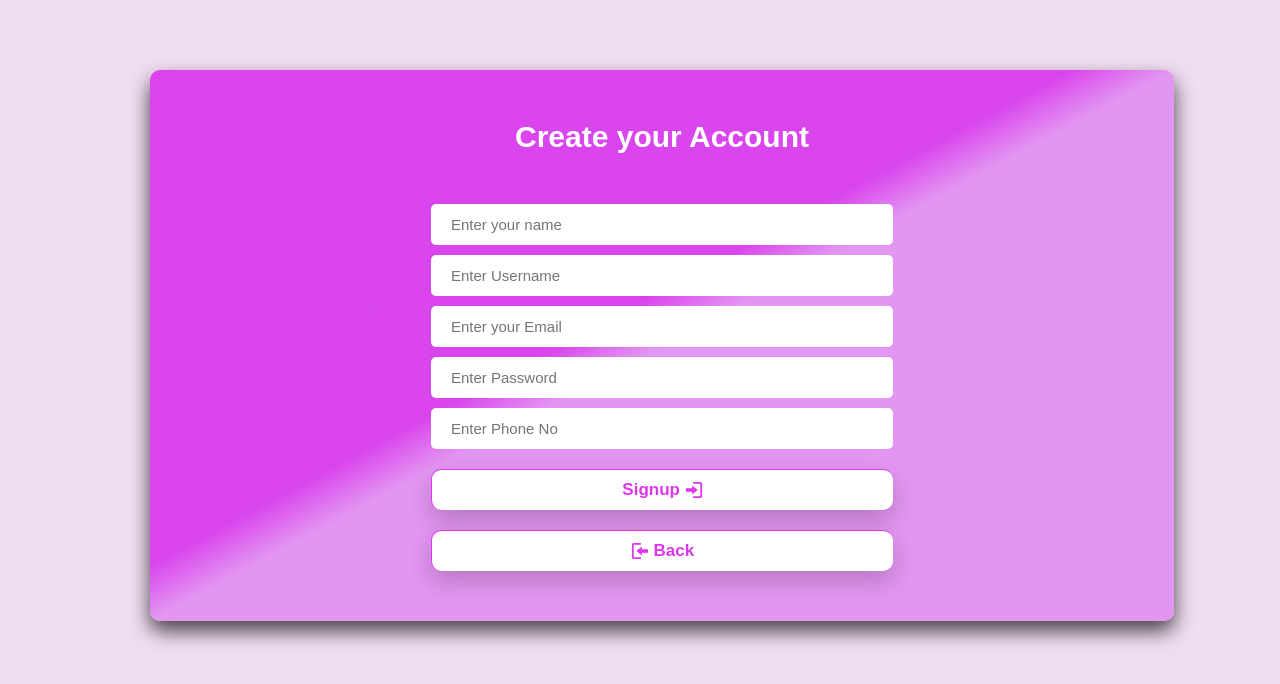
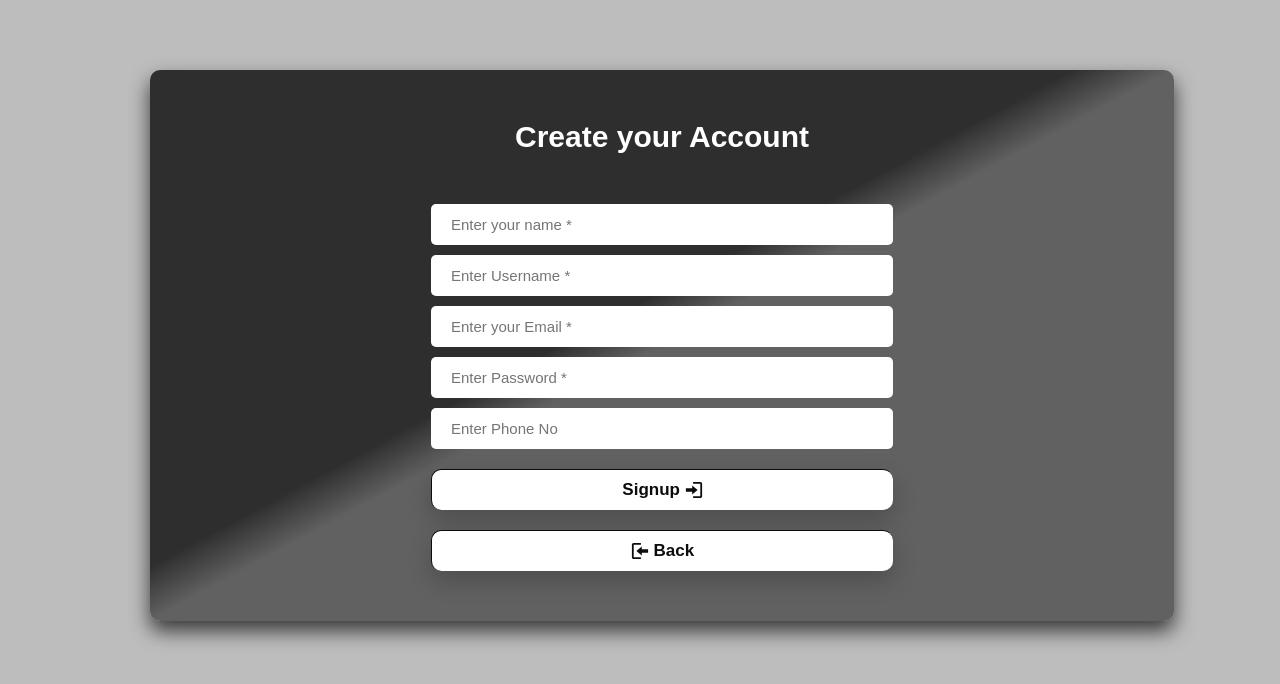
Before and after one commit to chnoumanejaz/Coffee-Shop-using-js-php, a PHP site: page /signup.php in a window 1280 px wide. Shown: the top 684 px of the page. Run offline with PHP 8.4, Linux system fonts and the light colour scheme.

Commit message:
Login bugs Resolved + account controls added

```diff
--- a/css/index.css
+++ b/css/index.css
@@ -20,7 +20,22 @@ body {
 /* Variables for All the colors */
 
 :root {
-    --PRIMARY-COLOR-DARK: rgb(221, 54, 236);
+    --PRIMARY-COLOR-DARK: rgb(12, 12, 12);
+    --PRIMARY-COLOR-DARK-OPAC: rgba(32, 32, 32, 0.911);
+    --PRIMARY-COLOR-LIGHT-OPAC: rgba(97, 97, 97, 0.781);
+    --PRIMARY-COLOR-LIGHT: rgb(97, 97, 97);
+    --PRIMARY-COLOR-LIGHT2: rgb(129, 129, 129);
+    --CART-COLOR: #acacac;
+
+    --BG-COLOR: rgb(189, 189, 189);
+
+    --LINEAR-LIGHT: rgb(170, 170, 170);
+    --LINEAR-DARK: rgba(0, 0, 0, 0.747);
+    --LINKEDIN: #fff;
+    --BOX-SHADOW: 0 10px 25px rgba(0, 0, 0, .2);
+
+    /* // purple color */
+    /* --PRIMARY-COLOR-DARK: rgb(221, 54, 236);
     --PRIMARY-COLOR-DARK-OPAC: rgba(215, 54, 236, 0.911);
     --PRIMARY-COLOR-LIGHT-OPAC: rgba(223, 149, 241, 0.781);
     --PRIMARY-COLOR-LIGHT: rgb(226, 149, 241);
@@ -32,7 +47,7 @@ body {
     --LINEAR-LIGHT: rgba(127, 54, 145, 0.918);
     --LINEAR-DARK: rgba(0, 0, 0, 0.747);
     --LINKEDIN: #000;
-    --BOX-SHADOW: 0 10px 25px rgba(0, 0, 0, .2);
+    --BOX-SHADOW: 0 10px 25px rgba(0, 0, 0, .2); */
 }
 
 
@@ -46,12 +61,9 @@ body {
     z-index: 5;
 } */
 
-
-
 .section-heading {
     color: var(--PRIMARY-COLOR-DARK);
 }
-
 
 .nav {
     background-color: var(--PRIMARY-COLOR-DARK-OPAC);
@@ -961,3 +973,25 @@ td {
 .updateinp{
     flex-grow: 1;
 }
+.logout-btn:hover{
+    color: red;
+}
+.dropdown__main{
+    position: relative;
+    transition: all .3s;
+}
+.dropdown__main:hover,
+.cartBtn:hover{
+    color: green;
+}
+.dropdown__Account{
+    display: flex;
+    justify-content: center;
+    align-items: center;
+    margin-top: 7px;
+    position: absolute;
+    top: 0;
+    width: auto;
+    margin-left: -4rem;
+    transition: all .3s;
+}
--- a/gateway.php
+++ b/gateway.php
@@ -39,7 +39,7 @@ if (isset($_SESSION['cart'])) {
             </div>
             <div class="redirection">
                 <h3 class="re">
-                    We are Redirecting you to Main Page in 03 sec. . . 😉
+                    We are Redirecting you to Main Page in 1.5 sec. . . 😉
                 </h3>
             </div>
         </main>
--- /dev/null
+++ b/js/validateSignup.js
@@ -0,0 +1,43 @@
+
+
+'use strict';
+
+// Error and Success Messages
+const error = document.querySelector('.error-sec');
+const errorMsg = document.querySelector('.error');
+
+
+// Error to render on page for 2.5s
+const errorIcon = `
+      <svg class="svg-white">
+        <use xlink:href="img/sprite.svg#icon-warning"></use>
+      </svg>`;
+
+const showError = function (msg) {
+  errorMsg.textContent = msg;
+  errorMsg.insertAdjacentHTML('beforeend', errorIcon);
+  error.style.transform = 'translateY(3rem)';
+  setTimeout(function () {
+    error.style.transform = 'translateY(-20rem)';
+  }, 2500);
+};
+
+
+
+// Selection of Input fields
+
+const uname = document.querySelector('.name');
+const userName = document.querySelector('.username');
+const email = document.querySelector('.email');
+const pass = document.querySelector('.pass');
+const signupbtn = document.querySelector('.signupbtn');
+
+signupbtn.addEventListener('click', function(e)
+{
+    if(uname.value.trim() === '' || userName.value.trim() === '' || pass.value.trim() === '' || email.value.trim() === '')
+    {
+        e.preventDefault();
+        console.log(pass.value.trim());
+        showError('Please Fill All the Required Fields! 😒')
+    }
+})
--- a/login.php
+++ b/login.php
@@ -6,6 +6,7 @@
     <meta name="viewport" content="width=device-width, initial-scale=1.0" />
     <title>Login to the Account</title>
     <link rel="stylesheet" href="css/index.css" />
+    <link rel="stylesheet" href="css/responsiveMain.css" />
 </head>
 
 <body>
--- a/main.php
+++ b/main.php
@@ -13,6 +13,7 @@ setcookie('user', '', time() - 3600, '/');
   <meta name="viewport" content="width=device-width, initial-scale=1.0" />
   <title>Login to the Account</title>
   <link rel="stylesheet" href="css/index.css" />
+  <link rel="stylesheet" href="css/responsiveMain.css" />
 </head>
 
 <body>
--- a/signup.php
+++ b/signup.php
@@ -6,6 +6,7 @@
     <meta name="viewport" content="width=device-width, initial-scale=1.0" />
     <title>Login to the Account</title>
     <link rel="stylesheet" href="css/index.css" />
+    <link rel="stylesheet" href="css/responsiveMain.css" />
 </head>
 
 <body>
@@ -13,13 +14,12 @@
         <div class="model-cheff__content">
             <h1 class="model-cheff--head">Create your Account</h1>
             <form action="validateSignup.php" method="POST" class="form_credentials">
-                <input type="text" placeholder="Enter your name" class="model-cheff__input" name="uname" required />
-                <input type="text" placeholder="Enter Username" class="model-cheff__input" name="username" required />
-                <input type="text" placeholder="Enter your Email" class="model-cheff__input" name="email" required />
-                <input type="password" placeholder="Enter Password" class="model-cheff__input" name="password"
-                    required />
-                <input type="text" placeholder="Enter Phone No" class="model-cheff__input" name="phone" />
-                <button class="model-cheff__btn btn-large loginbtnacc" type="submit" name="addNewAccount">
+                <input type="text" placeholder="Enter your name *" class="model-cheff__input name" name="uname"  />
+                <input type="text" placeholder="Enter Username *" class="model-cheff__input username" name="username"  />
+                <input type="email" placeholder="Enter your Email *" class="model-cheff__input email" name="email"  />
+                <input type="password" placeholder="Enter Password *" class="model-cheff__input pass" name="password"/>
+                <input type="number" placeholder="Enter Phone No" class="model-cheff__input" name="phone" />
+                <button class="model-cheff__btn btn-large signupbtn" type="submit" name="addNewAccount">
                     Signup
                     <svg class="svg-pri-dark">
                         <use xlink:href="img/sprite.svg#icon-login"></use>
@@ -33,9 +33,14 @@
                 Back
             </button>
         </div>
-
+    </section>
+    <section class="error-sec">
+      <div class="error">
+        This is Error
+      </div>
     </section>
     <script src="js/login.js"></script>
+    <script src="js/validateSignup.js"></script>
 </body>
 
 </html>
--- a/updateUser.php
+++ b/updateUser.php
@@ -27,7 +27,7 @@
                         <div class="divve">
                             <label for="username" class="labbell">User Name:</label>
                             <input type="text" value="<?php echo $row["username"]; ?>" class="model-cheff__input updateinp"
-                                name="username" id="username" disabled />
+                               style="color: #fff" name="username" id="username" disabled />
                         </div>
                         <div class="divve">
                             <label for="uname" class="labbell">Your Name:</label>
@@ -36,7 +36,7 @@
                         </div>
                         <div class="divve">
                             <label for="email" class="labbell">Your Email:</label>
-                            <input type="text" value="<?php echo $row["email"]; ?>" class="model-cheff__input updateinp"
+                            <input type="email" value="<?php echo $row["email"]; ?>" class="model-cheff__input updateinp"
                                 name="email" id="email" required/>
                         </div>
                         <div class="divve">
@@ -46,7 +46,7 @@
                         </div>
                         <div class="divve">
                             <label for="phone" class="labbell">Your Phone:</label>
-                            <input type="text" value="<?php echo $row["phone"]; ?>" class="model-cheff__input updateinp"
+                            <input type="number" value="<?php echo $row["phone"]; ?>" class="model-cheff__input updateinp"
                                 name="phone" id="phone" required/>
                         </div>
 
```
Also changed, not shown: deleteAccount.php (added, +27 -0 lines), index.php (+12 -7 lines), js/index.js (+21 -1 lines).
